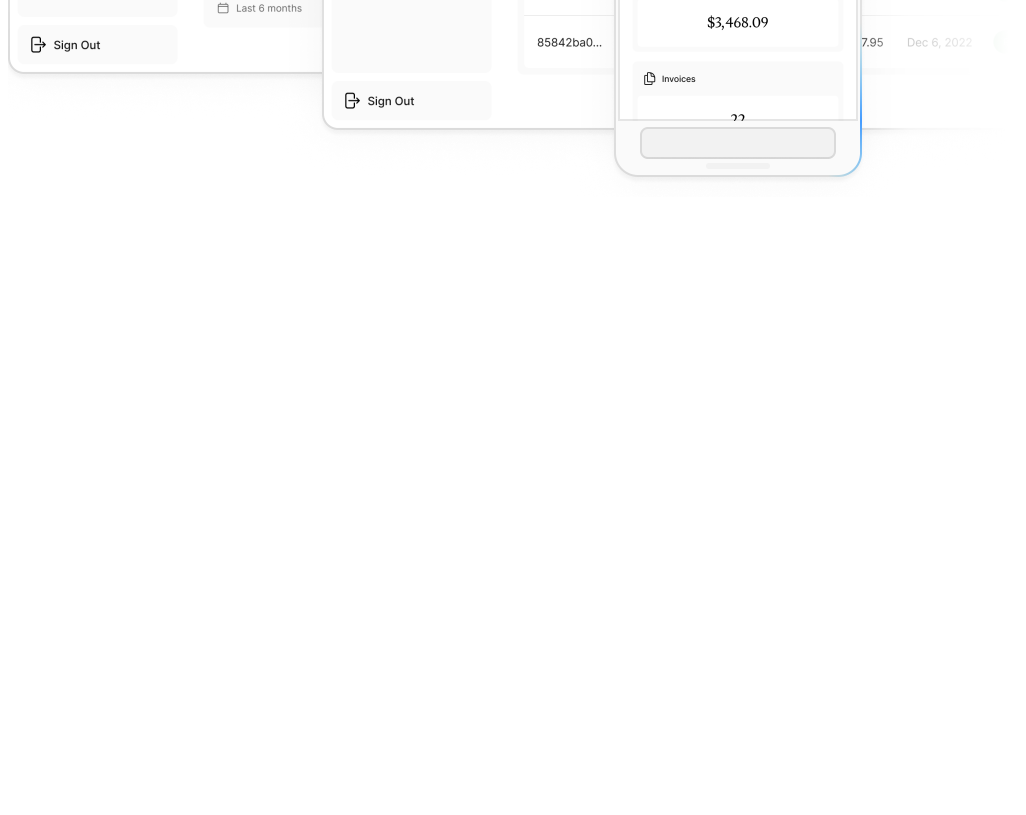
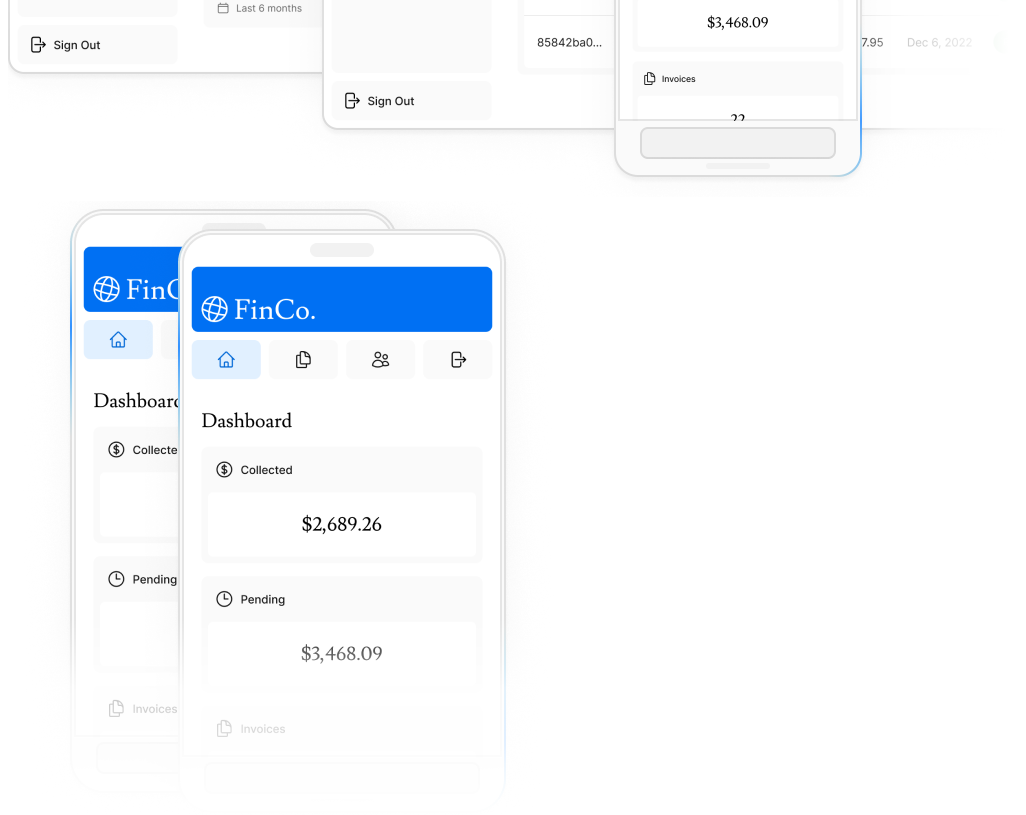
Before and after one commit to Denno31/app-router, a Next.js app: page / in a window 1280 px wide. Shown: the part 3239-4054 px from the top of the page, without its empty margins (0-1026 px from the left). Before the commit the page ends 3448 px from the top, so only its background shows below. Built offline with nearby package versions, Linux system fonts and the light colour scheme; a web font is replaced by a local one.

Commit message:
add pages

```diff
--- a/app/page.tsx
+++ b/app/page.tsx
@@ -40,6 +40,13 @@ export default function Page() {
             className="hidden md:block"
             alt="Screenshots of the dashboard project showing desktop version"
           />
+          <Image
+            src="/hero-mobile.png"
+            width={560}
+            height={620}
+            className="block md:hidden"
+            alt="Screenshot of the dashboard project showing mobile version"
+          />
         </div>
       </div>
     </main>
```
Also changed, not shown: app/dashboard/customers/page.tsx (added, +7 -0 lines), app/dashboard/invoices/page.tsx (added, +7 -0 lines), app/dashboard/page.tsx (added, +7 -0 lines).
